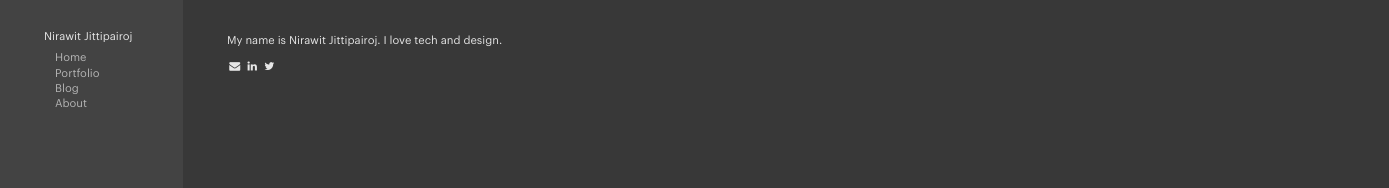
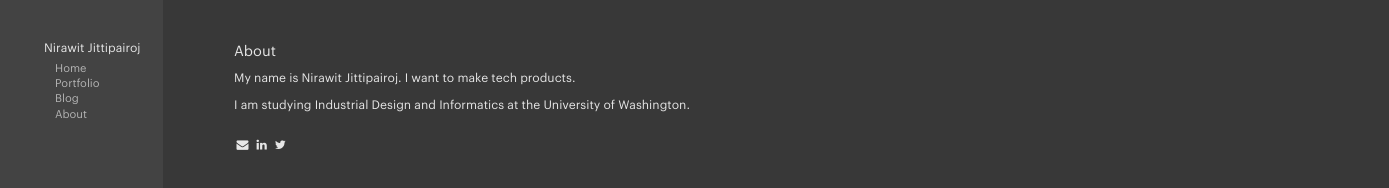
Before and after one commit to SixFingeredAmish/info343-portfolio, a plain HTML site: page index.html at #!/about in a window 1280 px wide. Shown: the whole page, 1389 px wide, since content can reach past the window. Drawn offline with nearby package versions, Linux system fonts and the light colour scheme; some packages are replaced by stand-ins of ours.

Commit message:
bug fixes

```diff
--- a/css/main.css
+++ b/css/main.css
@@ -11,18 +11,36 @@
 	unicode-range: U+000D-2265;
 }
 
+@font-face {
+	font-family:"Graphik-Semibold";
+	src: url('Graphik-Semibold-Web.eot');
+	src: url('Graphik-Semibold-Web.eot?#iefix') format('embedded-opentype'),
+		url('Graphik-Semibold-Web.woff') format('woff'),
+		url('Graphik-Semibold-Web.ttf') format('truetype'),
+		url('Graphik-Semibold-Web.eot#tGraphik-Semibold-Web') format('svg');
+    font-weight: 500;
+	font-style: normal;
+	font-stretch: normal;
+	unicode-range: U+000D-2265;
+}
+
 body {
   font-family: "Graphik-Regular", sans-serif;
   line-height: 1.4;
-  font-size: 11px;
+  font-size: 12px;
 
   background-color: #383838;
   margin: 0;
   color: #E7E7E7;
 }
 
-p a {
+a {
   color: #E7E7E7;
+}
+
+a:hover {
+	color: #e7e7e7;
+	text-decoration: none;
 }
 
 i {
@@ -30,15 +48,25 @@ i {
   margin-top: 0;
 }
 
+i:hover{
+	color: white;
+}
+
+.container {
+	margin: 0;
+}
+
 #nav {
   float:left;
   height: 100vh;
   margin: 0;
   padding: 2em;
-  padding-right: 1em;
+  padding-right: 2em;
   padding-left: 4em;
   padding-bottom: 0;
-  width: 10%;
+
+	position: fixed;
+  /*width: 17%;*/
   display: inline-block;
 
   background-color: #434343;
@@ -53,11 +81,21 @@ i {
 }
 
 h1 {
-  font-size: 11px;
+  font-size: 12px;
   color: #E7E7E7;
   margin-bottom: 0;
   font-style: normal;
   font-weight: normal;
+}
+
+h2 {
+	font-family: "Graphik-Regular", sans-serif;
+	/*font-weight: 500;*/
+	font-size: 1.2em;
+}
+
+p.links {
+	margin-top: 2em;
 }
 
 #nav-list {
@@ -84,12 +122,31 @@ h1 {
   height: 100vh;
   margin: 0;
   padding: 2em;
-  padding-left: 4em;
 
   display: inline-block;
 }
 
 #home {
+  vertical-align: middle;
+}
 
-  text-align: center;
+#project-list {
+	/*width: 100%;
+	height: 100%;*/
+
+	margin-bottom: 3em;
 }
+
+img {
+	width: 90%;
+	margin-bottom: 1em;
+}
+
+.nav-wrap {
+	padding: 0;
+	margin: 0;
+}
+
+#about {
+	padding-top: 2em;
+}
--- a/index.html
+++ b/index.html
@@ -15,11 +15,16 @@
 
     <!-- Custom code -->
     <script src="js/app.js"></script>
+    <link href="https://maxcdn.bootstrapcdn.com/bootstrap/3.3.4/css/bootstrap.min.css" rel="stylesheet" type="text/css" />
+    <script src="https://maxcdn.bootstrapcdn.com/bootstrap/3.3.4/js/bootstrap.min.js"></script>
     <link rel="stylesheet" href="https://maxcdn.bootstrapcdn.com/font-awesome/4.5.0/css/font-awesome.min.css">
     <link href = "css/main.css" rel="stylesheet" type = "text/css"/>
+  </head>
 
-  </head>
   <body ng-app="myApp">
+    <div class="container">
+      <div class="row">
+        <div class="nav-wrap col-md-2 col-xs-2 col-sm-2">
           <div id="nav">
             <header>
                 <h1>Nirawit Jittipairoj</h1>
@@ -31,10 +36,13 @@
                 </ul>
         		</header>
           </div>
+        </div>
 
-    <div id="content">
+      <div id="content" class="col-md-10">
         <!-- This is where your content will display -->
         <div ui-view></div>
+      </div>
+    </div>
   </div>
 
 
--- a/js/app.js
+++ b/js/app.js
@@ -1,33 +1,30 @@
 // Create app
-var myApp = angular.module('myApp', ['ui.router'])
+var myApp = angular.module('myApp', ['ui.router']);
 
 // Configure app
-.config(function($stateProvider) {
+myApp.config(function($stateProvider) {
     $stateProvider
     .state('home', {
-        url:'/home',
+        url:'/',
         templateUrl: 'templates/home.html',
-        controller: 'HomeController',
+        controller: 'HomeController'
     })
     // Configure states for "content" and "about"
     .state('content', {
         url:'/portfolio',
         templateUrl: 'templates/content.html',
-        controller: 'ContentController',
+        controller: 'ContentController'
     })
 
     .state('about', {
         url:'/about',
         templateUrl: 'templates/about.html',
-        controller: 'AboutController',
-    })
+        controller: 'AboutController'
+    });
 });
 
 // Landing page controller: define $scope.number as a number
-myApp.controller("HomeController", function($scope, $http) {
-  $http.get('/data/data.json').success(function(data) {
-		$scope.data = data;
-	});
+myApp.controller("HomeController", function($scope) {
 })
 
 // About page controller: define $scope.about as a string
@@ -36,6 +33,8 @@ myApp.controller("HomeController", function($scope, $http) {
 })
 
 // Content controller: define $scope.url as an image
-.controller("ContentController", function($scope) {
-
+.controller("ContentController", function($scope, $http) {
+  $http.get('data/data.json').success(function(data) {
+		$scope.data = data;
+	});
 })
--- a/templates/about.html
+++ b/templates/about.html
@@ -1,6 +1,11 @@
-<p>My name is Nirawit Jittipairoj. I love tech and design.</p>
-<p>
+<div class="container">
+  <h2>About</h2>
+  <p>My name is Nirawit Jittipairoj. I want to make tech products.</p>
+  <p>I am studying Industrial Design and Informatics at the University of Washington.</p>
+
+  <p class="links">
     <a href="mailto:nirawitj@uw.edu" target="_blank"><i class="fa fa-envelope"></i></a>
     <a href="https://www.linkedin.com/in/nirawitj" target="_blank"><i class="fa fa-linkedin"></i></a>
     <a href="https://twitter.com/6fingeredamish" target="_blank"><i class="fa fa-twitter"></i></a>
-</p>
+  </p>
+</div>
```
Also changed, not shown: templates/content.html (+8 -6 lines). Lines whose indentation alone changed are shown as unchanged.
